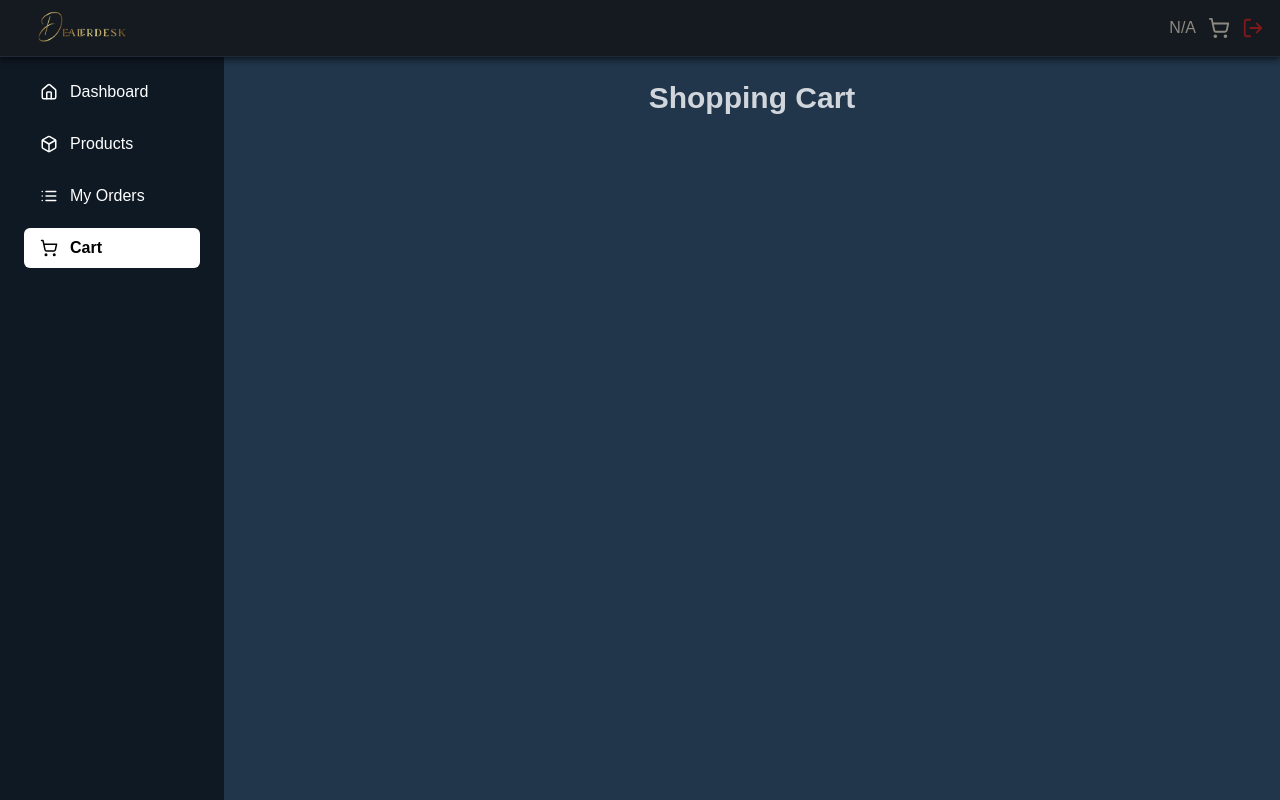
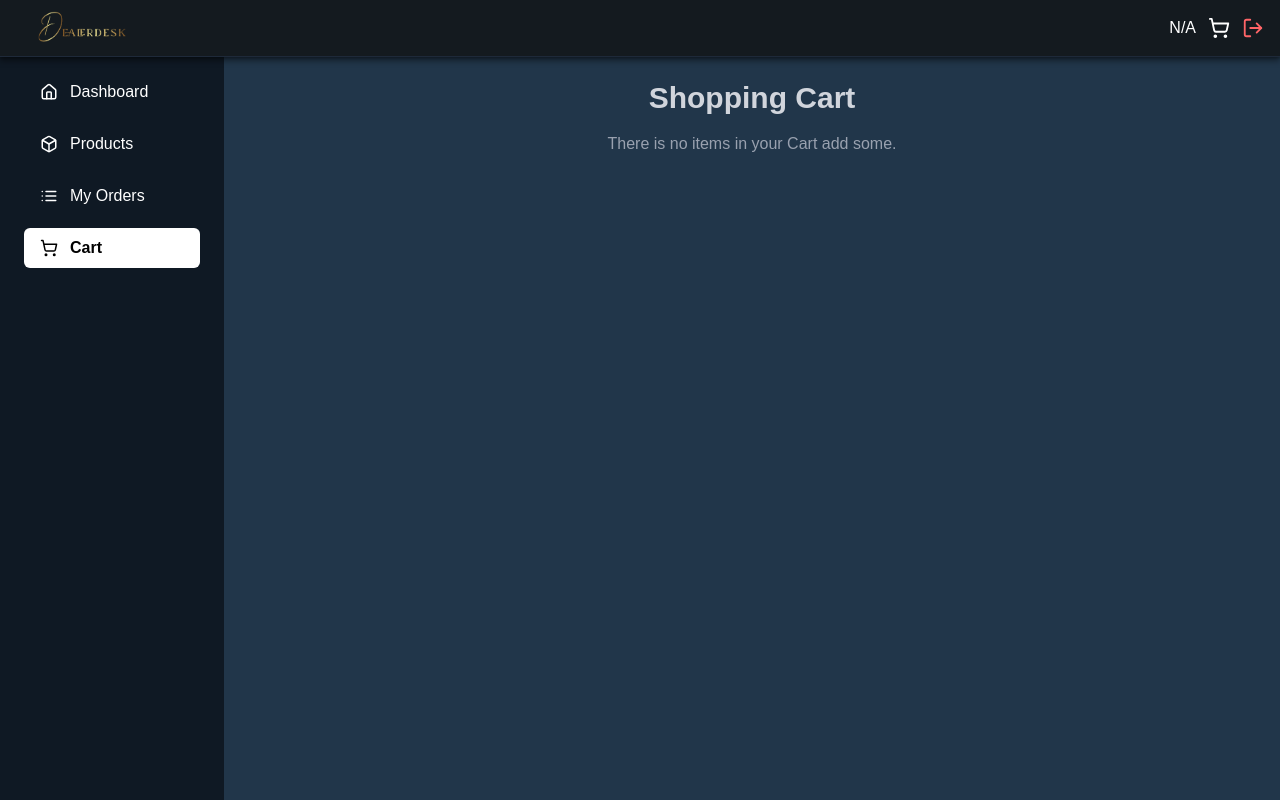
Before and after one commit to Saba-Ahmad-sp/DealerDesk, a Next.js app: page /cart in a window 1280 px wide. Built offline with nearby package versions, Linux system fonts and the light colour scheme; sample sign-in values are in the browser's storage.

Commit message:
Adds toast message for Order placed successfully and fixed UI for small devices

```diff
--- a/package.json
+++ b/package.json
@@ -12,7 +12,8 @@
     "lucide-react": "^0.513.0",
     "next": "15.3.3",
     "react": "^19.0.0",
-    "react-dom": "^19.0.0"
+    "react-dom": "^19.0.0",
+    "react-hot-toast": "^2.5.2"
   },
   "devDependencies": {
     "@eslint/eslintrc": "^3",
--- a/src/app/(dashboard)/cart/page.tsx
+++ b/src/app/(dashboard)/cart/page.tsx
@@ -3,10 +3,12 @@
 import { useCart } from "@/context/CartContext";
 import Image from "next/image";
 import { useState } from "react";
+import toast from "react-hot-toast";
+import Products from "../products/page";
 
 const Cart = () => {
   const { cart, increment, decrement, removeFromCart, placeOrder } = useCart();
-  const [success, setSuccess] = useState(false);
+
   const totalAmount = cart.reduce(
     (total, item) => total + item.price * 83 * item.quantity,
     0
@@ -14,8 +16,18 @@ const Cart = () => {
 
   const handlePlaceOrder = () => {
     placeOrder();
-    setSuccess(true);
-    setTimeout(() => setSuccess(false), 3000);
+    toast.success("Order placed successfully!", {
+      style: {
+        borderRadius: "8px",
+        background: "#333",
+        color: "#fff",
+        marginBottom: "40px"
+      },
+      iconTheme: {
+        primary: "#10B981",
+        secondary: "#fff",
+      },
+    });
   };
 
   return (
@@ -23,7 +35,10 @@ const Cart = () => {
       <h2 className="text-3xl text-center font-bold text-gray-300">
         Shopping Cart
       </h2>
-            {cart.length > 0 && (
+      {cart.length === 0 ? (
+        <p className="text-center mt-4 text-gray-400">There is no items in your Cart add some.</p>
+      ) : (<>
+      {cart.length > 0 && (
         <div className="mt-6 text-left   flex justify-between">
           <p className="text-sm  md:text-lg font-semibold text-white  py-1 rounded-full">
             Total Amount: ₹ {Math.floor(totalAmount)}
@@ -35,11 +50,6 @@ const Cart = () => {
             Place Order
           </button>
         </div>
-      )}
-      {success && (
-        <p className="text-green-500 font-semibold mt-8 transition text-center ">
-          Order placed successfully!
-        </p>
       )}
       <ul className="mt-8 space-y-2">
         {cart.map((item) => (
@@ -71,7 +81,7 @@ const Cart = () => {
                 </p>
               </div>
             </div>
-            <div className="flex flex-col items-center gap-4 text-xs w-20 ">
+            <div className="flex flex-col items-center gap-4 text-xs w-20 pl-1 ">
               <button
                 onClick={() => removeFromCart(item.id)}
                 className=" text-xs py-1 px-3 rounded-full bg-red-300 w-full text-black md:hover:bg-red-500  transition active:bg-red-500"
@@ -97,6 +107,8 @@ const Cart = () => {
           </li>
         ))}
       </ul>
+      </>
+    )}
     </div>
   );
 };
--- a/src/app/(dashboard)/layout.tsx
+++ b/src/app/(dashboard)/layout.tsx
@@ -13,18 +13,18 @@ export default function DashboardLayout({
 
   return (
     <div className="flex flex-col md:flex-row h-screen md:overflow-hidden">
-      <div className="md:fixed md:top-0 md:left-0 md:right-0 md:z-50 w-full">
+      <div className="fixed top-0 left-0 right-0 z-50 w-full">
         <Navbar toggleSidebar={() => setIsSidebarOpen(!isSidebarOpen)} />
       </div>
 
       <div className="flex flex-1 md:pt-0">
-        <div className=" md:fixed md:top-14 md:left-0 md:h-[calc(100vh-4rem)] z-40">
+        <div className="fixed md:top-14 top-12 md:left-0 md:h-[calc(100vh-4rem)] z-40">
           <Sidebar
             isOpen={isSidebarOpen}
             onClose={() => setIsSidebarOpen(false)}
           />
         </div>
-        <main className="flex-1 p-4 overflow-y-auto bg-[#21364A] w-full  md:ml-56 md:mt-14 ">
+        <main className="flex-1 p-4 overflow-y-auto bg-[#21364A] w-full  md:ml-56 md:mt-14 mt-12 ">
           {children}
         </main>
       </div>
--- a/src/app/(dashboard)/orders/page.tsx
+++ b/src/app/(dashboard)/orders/page.tsx
@@ -15,7 +15,7 @@ const Orders = () => {
       <h2 className="text-3xl font-bold mb-6 text-center">Your Orders</h2>
 
       {orders.length === 0 ? (
-        <p className="text-center text-gray-400">No past orders yet.</p>
+        <p className="text-center mt-4 text-gray-400">No past orders yet.</p>
       ) : (
         <>
           <ul className="space-y-4">
--- a/src/app/layout.tsx
+++ b/src/app/layout.tsx
@@ -1,6 +1,7 @@
 import type { Metadata } from "next";
 import "./globals.css";
-import { CartProvider } from '@/context/CartContext'
+import { CartProvider } from "@/context/CartContext";
+import { Toaster } from "react-hot-toast";
 // import { Geist, Geist_Mono } from "next/font/google";
 
 // const geistSans = Geist({
@@ -25,11 +26,9 @@ export default function RootLayout({
 }>) {
   return (
     <html lang="en">
-      <body
-        className=""
-        // className={`${geistSans.variable} ${geistMono.variable} antialiased`}
-      >
+      <body>
         <CartProvider>{children}</CartProvider>
+        <Toaster position="bottom-center" toastOptions={{ duration: 3000 }} />
       </body>
     </html>
   );
--- a/src/components/Navbar.tsx
+++ b/src/components/Navbar.tsx
@@ -60,12 +60,14 @@ const Navbar = ({ toggleSidebar }: { toggleSidebar: () => void }) => {
           />
         </div>
       </div>
-      <div className="flex gap-3 items-center text-[#8d8980] cursor-pointer">
+      <div className="flex gap-3 items-center text-[#ffffff] cursor-pointer">
+        <Link href="/dashboard">
         <span>{user.name}</span>
+        </Link>
         <Link href="/cart">
           <div className="relative">
             <ShoppingCart
-              className="active:text-gray-300 md:hover:text-gray-300 transition"
+              className="active:text-gray-400 md:hover:text-gray-400 transition"
               size={22}
             />
             {cartCount > 0 && (
@@ -77,7 +79,7 @@ const Navbar = ({ toggleSidebar }: { toggleSidebar: () => void }) => {
         </Link>
         <LogOut
           size={22}
-          className="text-red-900 md:hover:text-red-600 active:text-red-600"
+          className="text-red-400 md:hover:text-red-600 active:text-red-600"
           onClick={handleLogout}
         />
       </div>
```
Also changed, not shown: 1 other file (tests, documents, lock files or other folders).
